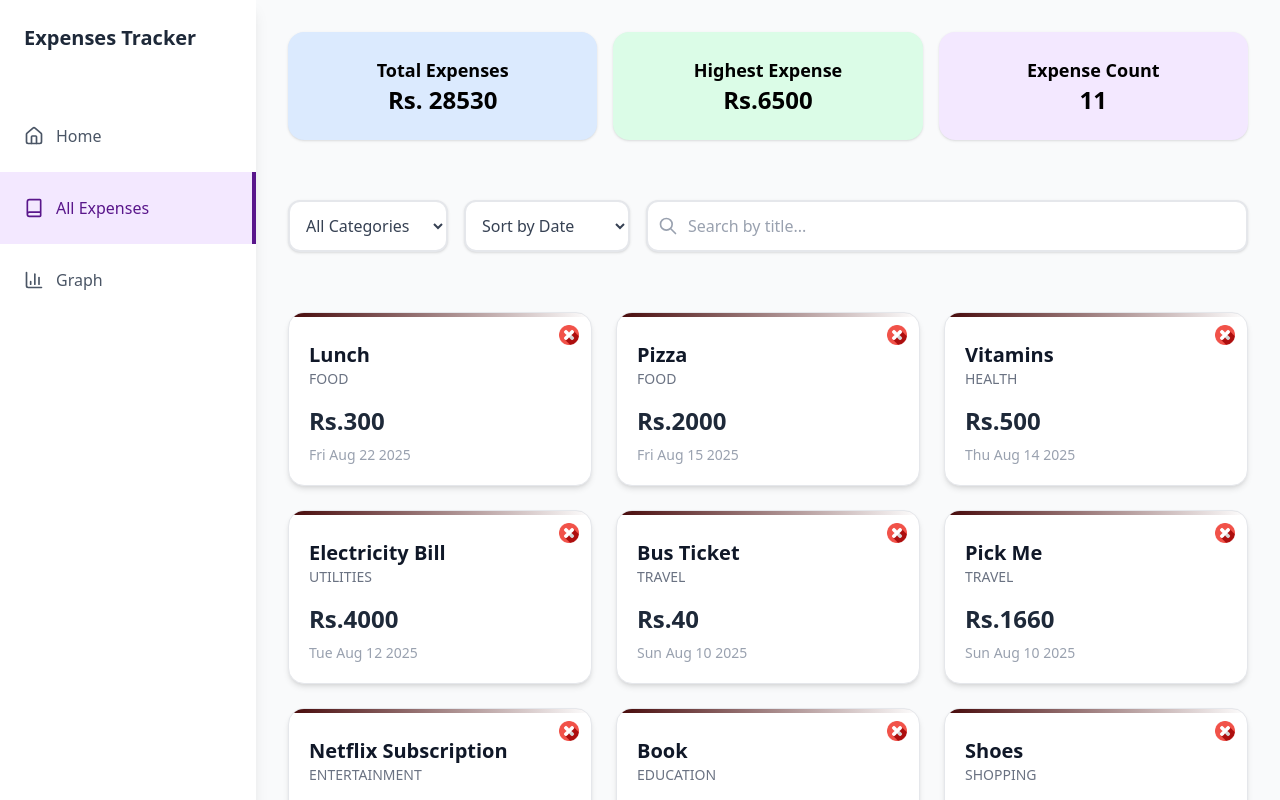
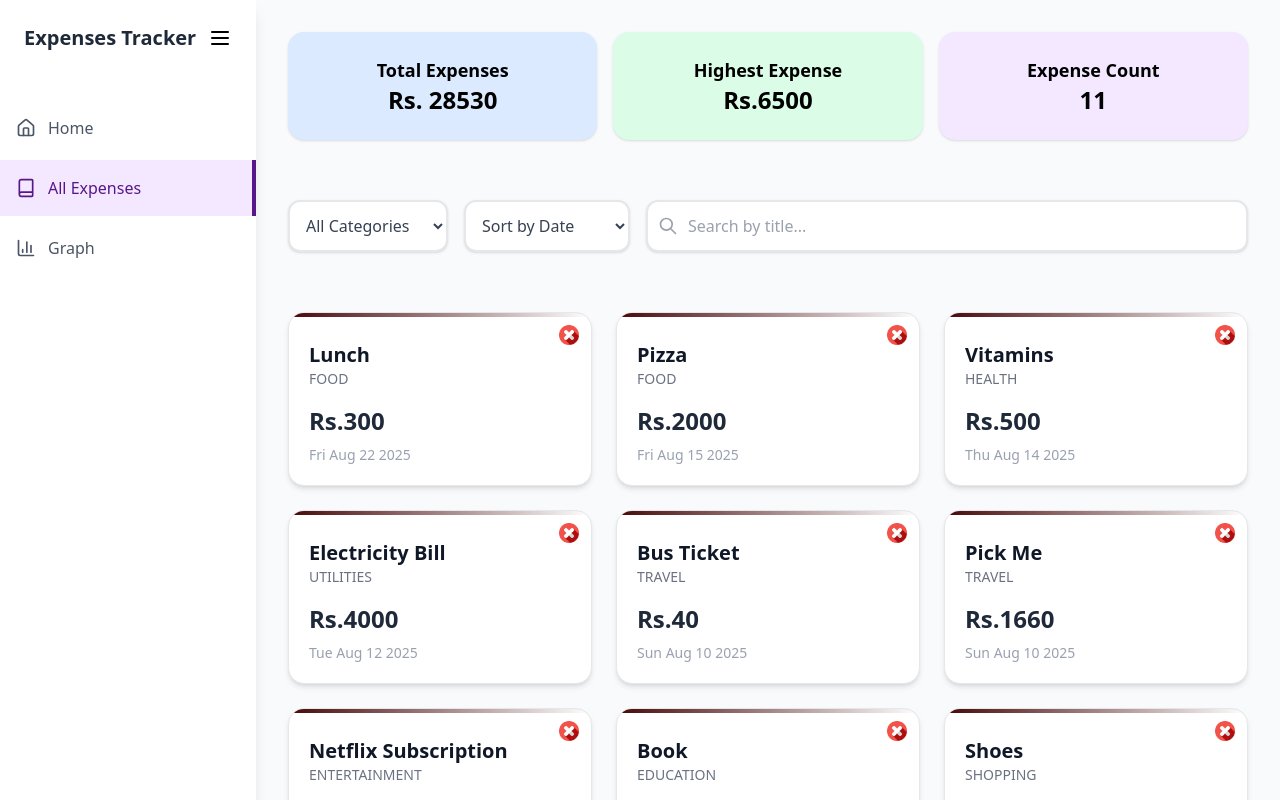
Before and after one commit to dulmini11/coinwise, a Next.js app: page / in a window 1280 px wide. Shown: the top 800 px of the page. Built offline with nearby package versions, Linux system fonts and the light colour scheme.

Commit message:
Add collapsible sidebar with toggle button

```diff
--- a/src/app/page.tsx
+++ b/src/app/page.tsx
@@ -10,7 +10,7 @@ import {
   ResponsiveContainer,
   Legend,
 } from "recharts";
-import { Home, Book, BarChart3 } from "lucide-react";
+import { Home, Book, BarChart3, Menu } from "lucide-react";
 import Image from "next/image";
 import cancel from "../../public/cancel.png";
 
@@ -18,6 +18,7 @@ import cancel from "../../public/cancel.png";
 export default function ExpensesPage() {
   // States
   const [activeTab, setActiveTab] = useState("all_expenses"); // Navigation state
+  const [isMinimized, setIsMinimized] = useState(false);
   const [categories, setCategories] = useState<string[]>([
     "Food",
     "Travel",
@@ -401,24 +402,36 @@ export default function ExpensesPage() {
   return (
     <div className="flex min-h-screen bg-gray-50">
       {/* Sidebar */}
-      <div className="w-64 bg-white shadow-lg">
-        <div className="p-6">
-          <h1 className="text-xl font-bold text-gray-800">Expenses Tracker</h1>
+      <div
+        className={`bg-white shadow-lg transition-all duration-300 ${
+          isMinimized ? "w-20" : "w-64"
+        }`}
+      >
+        <div className="flex items-center justify-between p-6">
+          {!isMinimized && (
+            <h1 className="text-xl font-bold text-gray-800">Expenses Tracker</h1>
+          )}
+          <button
+            onClick={() => setIsMinimized(!isMinimized)}
+            className="rounded hover:bg-gray-100"
+          >
+            <Menu size={24} />
+          </button>
         </div>
 
-        <nav className="mt-6">
+        <nav className="mt-6 flex flex-col gap-1">
           {sidebarItems.map((item) => (
             <button
               key={item.id}
               onClick={() => setActiveTab(item.id)}
-              className={`w-full flex items-center px-6 py-6 text-left transition-colors duration-200 ${
+              className={`w-full flex items-center p-4 transition-colors duration-200 ${
                 activeTab === item.id
-                  ? 'bg-purple-100 text-purple-900 border-r-4 border-purple-900'
-                  : 'text-gray-600 hover:bg-gray-100 hover:text-gray-900'
+                  ? "bg-purple-100 text-purple-900 border-r-4 border-purple-900"
+                  : "text-gray-600 hover:bg-gray-100 hover:text-gray-900"
               }`}
             >
-              <span className="mr-3 text-lg">{item.icon}</span>
-              <span className="font-medium">{item.label}</span>
+              <span className="text-lg">{item.icon}</span>
+              {!isMinimized && <span className="ml-3 font-medium">{item.label}</span>}
             </button>
           ))}
         </nav>
```
